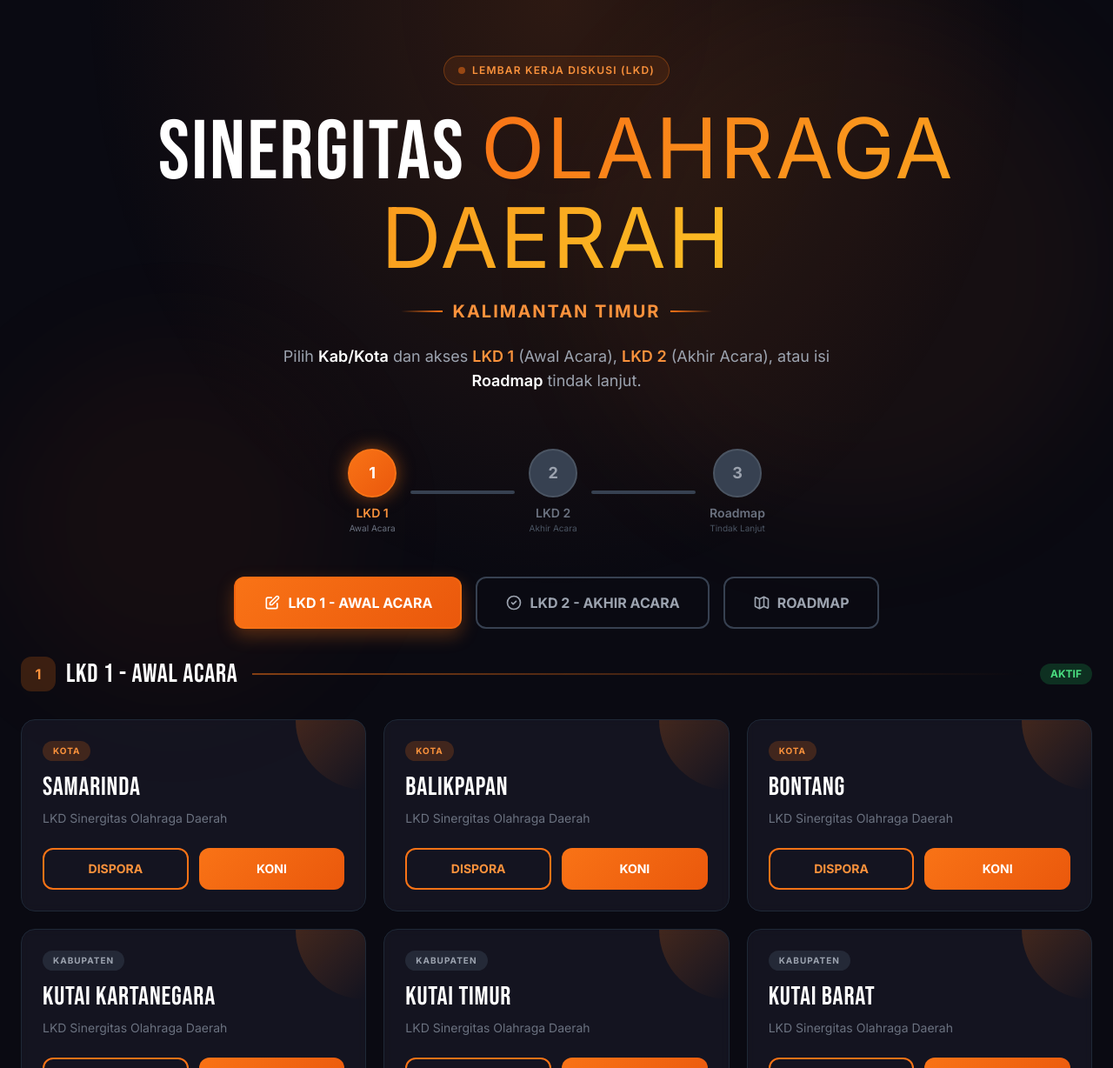
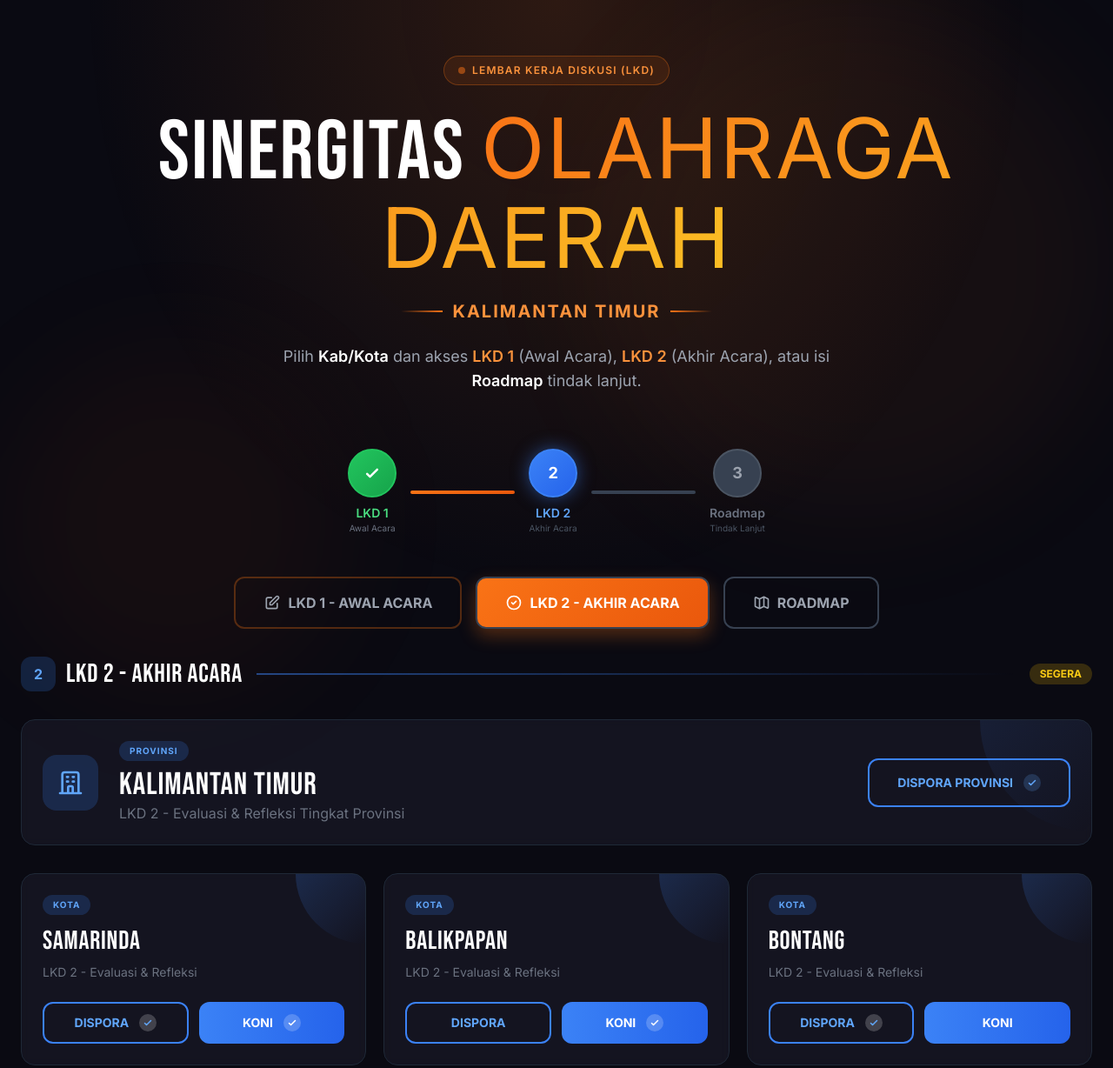
Before and after one commit to mysitleh/LKD, a plain HTML site: page index.html in a window 1280 px wide. Shown: the top 1228 px of the page at 87% size. Drawn offline with nearby package versions, Linux system fonts and the light colour scheme.

Commit message:
Update LKD 2: Default tab, Badges, Dispora Prov

```diff
--- a/index.html
+++ b/index.html
@@ -691,6 +691,49 @@
             class="hidden md:block px-3 py-1 bg-yellow-500/20 text-yellow-400 text-xs font-bold rounded-full">SEGERA</span>
         </div>
 
+        <!-- Standalone DISPORA PROV Card -->
+        <div class="mb-8">
+          <div
+            class="card-hover group bg-dark-800/50 backdrop-blur-sm rounded-2xl border border-gray-800 hover:border-blue-500/50 p-6 flex flex-col md:flex-row items-center justify-between gap-6 relative overflow-hidden">
+            <div
+              class="absolute top-0 right-0 w-32 h-32 bg-gradient-to-br from-blue-500/10 to-transparent rounded-bl-full">
+            </div>
+
+            <div class="relative z-10 flex items-center gap-6">
+              <div class="w-16 h-16 bg-blue-500/20 rounded-2xl flex items-center justify-center shrink-0">
+                <svg class="w-8 h-8 text-blue-400" fill="none" stroke="currentColor" viewBox="0 0 24 24">
+                  <path stroke-linecap="round" stroke-linejoin="round" stroke-width="2"
+                    d="M19 21V5a2 2 0 00-2-2H7a2 2 0 00-2 2v16m14 0h2m-2 0h-5m-9 0H3m2 0h5M9 7h1m-1 4h1m4-4h1m-1 4h1m-5 10v-5a1 1 0 011-1h2a1 1 0 011 1v5m-4 0h4" />
+                </svg>
+              </div>
+              <div>
+                <div class="flex items-center gap-2 mb-2">
+                  <span
+                    class="px-3 py-1 bg-blue-500/20 text-blue-400 text-[10px] font-bold uppercase tracking-widest rounded-full">Provinsi</span>
+                </div>
+                <h3
+                  class="font-display text-3xl md:text-4xl text-white tracking-wide group-hover:text-blue-400 transition-colors">
+                  KALIMANTAN TIMUR
+                </h3>
+                <p class="text-gray-500">LKD 2 - Evaluasi & Refleksi Tingkat Provinsi</p>
+              </div>
+            </div>
+
+            <div class="relative z-10 w-full md:w-auto">
+              <a href="https://docs.google.com/document/d/1aT5geyre8jPemYv5Yiyza3GlEUiqAMtS/edit?usp=sharing&ouid=111584397965310994628&rtpof=true&sd=true"
+                target="_blank"
+                class="btn-secondary w-full md:w-auto gap-2 inline-flex items-center justify-center px-8 py-4 text-sm font-bold text-blue-400 rounded-xl border-2 border-blue-500 hover:bg-blue-500/10 transition">
+                <span>DISPORA PROVINSI</span>
+                <span class="link-badge flex items-center justify-center bg-blue-400/20 rounded-full w-5 h-5 ml-1">
+                  <svg class="w-3 h-3" fill="none" stroke="currentColor" viewBox="0 0 24 24">
+                    <path stroke-linecap="round" stroke-linejoin="round" stroke-width="3" d="M5 13l4 4L19 7" />
+                  </svg>
+                </span>
+              </a>
+            </div>
+          </div>
+        </div>
+
         <div class="grid gap-5 md:grid-cols-2 lg:grid-cols-3">
           <!-- LKD2 Cards - Same structure but different links -->
           <!-- 1. Kota Samarinda -->
@@ -1310,8 +1353,35 @@
 
     // Initialize on page load
     document.addEventListener('DOMContentLoaded', function () {
-      updateProgressSteps('lkd1');
+      switchTab('lkd2'); // Default to LKD 2
+      initLinkBadges(); // Add badges to valid links
     });
+
+    function initLinkBadges() {
+      // Find all buttons in tab content that are links
+      const buttons = document.querySelectorAll('.tab-content a');
+
+      buttons.forEach(btn => {
+        const href = btn.getAttribute('href');
+        // Check if link is valid (not # and starts with http)
+        if (href && href !== '#' && href.startsWith('http')) {
+          // Ensure flex gap
+          btn.classList.add('gap-2');
+
+          // Add checkmark badge
+          if (!btn.querySelector('.link-badge')) {
+            const iconHTML = `
+              <span class="link-badge flex items-center justify-center bg-white/20 rounded-full w-5 h-5 ml-1">
+                <svg class="w-3 h-3" fill="none" stroke="currentColor" viewBox="0 0 24 24">
+                  <path stroke-linecap="round" stroke-linejoin="round" stroke-width="3" d="M5 13l4 4L19 7"/>
+                </svg>
+              </span>
+            `;
+            btn.insertAdjacentHTML('beforeend', iconHTML);
+          }
+        }
+      });
+    }
   </script>
 </body>
 
```
